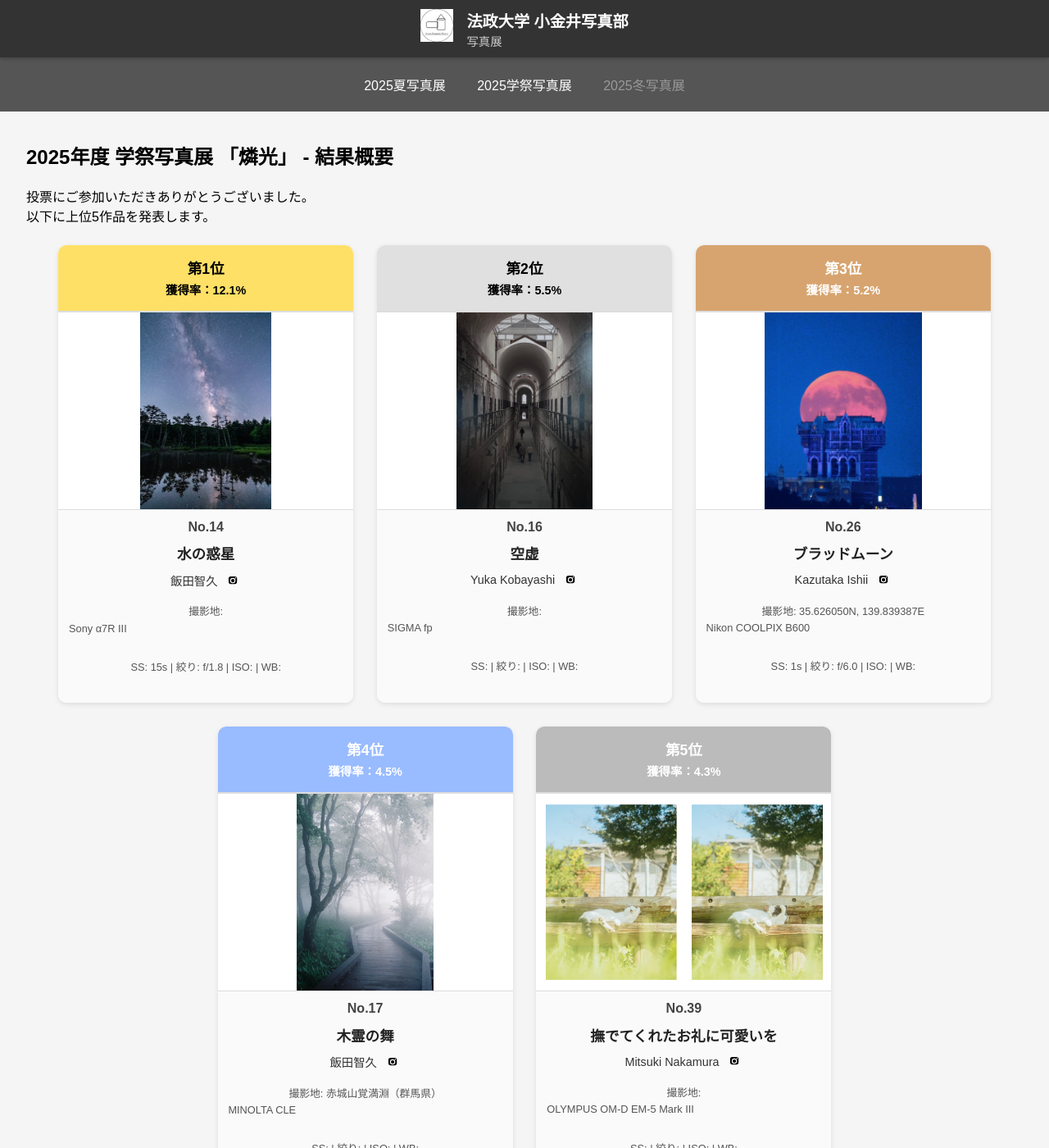
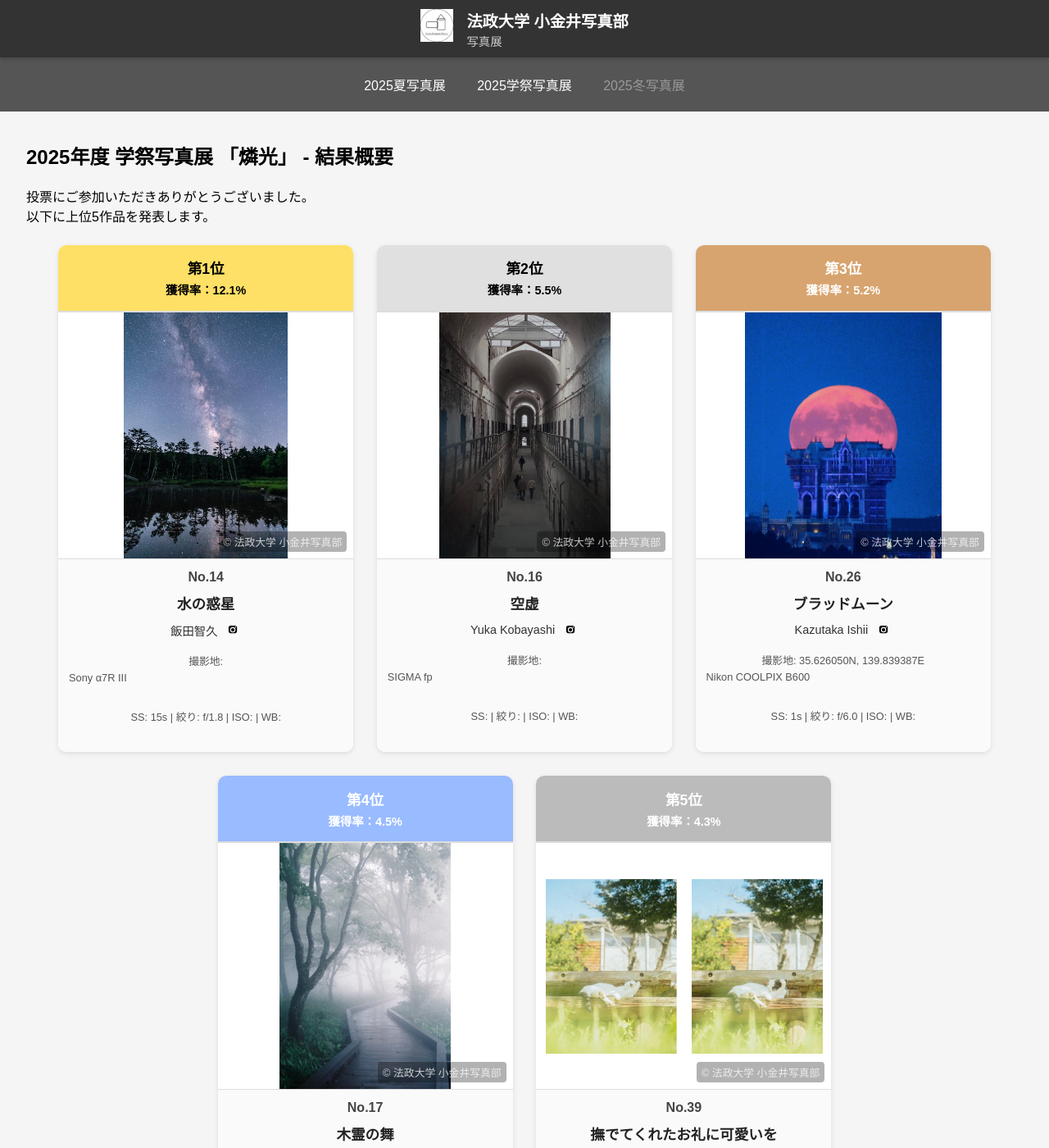
Before and after one commit to fujiyoshi-takayuki/photo-exhibition-site, a Jekyll site: the page built from 2025/gakusai/result.html, in a window 1280 px wide and 1400 px high. Shown: the whole window at 82% size. Built offline with Jekyll 4.4.1, drawn with Linux system fonts in a browser that asks for light colours.

Commit message:
set lightbox and copyright for works on result

```diff
--- a/2025/gakusai/result.html
+++ b/2025/gakusai/result.html
@@ -24,10 +24,14 @@ title: 2025年度 学祭写真展 「燐光」 - 結果概要
       </div>
 
       <!-- 画像 -->
-      <a href="{{ work.images.full | relative_url }}" target="_blank">
-        <img src="{{ work.images.thumb | relative_url }}"
-             alt="作品No.{{ work.no }} {{ work.title }} 作者: {{ work.author }}">
-      </a>
+      <div class="photo-wrapper">
+        <div class="photo"
+              style="background-image: url('{{ work.images.thumb | relative_url }}');"
+              data-full="{{ work.images.full | relative_url }}"
+              alt="作品No.{{ work.no }} {{ work.title }} 作者: {{ work.author }}">
+        </div>
+        <div class="photo-overlay"></div>
+      </div>
 
       <!-- 作品情報 -->
       <div class="result-info">
--- a/css/style.css
+++ b/css/style.css
@@ -654,6 +654,82 @@ footer .disclaimer {
   }
 }
 
+/* ===============================
+   結果概要ページ：保存防止＋Lightbox表示
+   =============================== */
+
+/* 画像コンテナ */
+.photo-wrapper {
+  position: relative;
+  width: 100%;
+  height: 300px;
+  overflow: hidden;
+  cursor: zoom-in;
+  border-radius: 8px;
+}
+
+/* 背景画像 */
+.photo {
+  width: 100%;
+  height: 100%;
+  background-size: contain;
+  background-repeat: no-repeat;
+  background-position: center;
+  user-select: none;
+  pointer-events: none; /* 実体はクリックさせずoverlayで受け取る */
+}
+
+/* クリックレイヤー */
+.photo-overlay {
+  position: absolute;
+  inset: 0;
+  background: transparent;
+  z-index: 10;
+}
+
+/* 透かし */
+.photo-wrapper::after {
+  content: "© 法政大学 小金井写真部";
+  position: absolute;
+  right: 8px;
+  bottom: 8px;
+  font-size: 0.8em;
+  color: rgba(255,255,255,0.75);
+  background: rgba(0,0,0,0.3);
+  padding: 3px 6px;
+  border-radius: 4px;
+  z-index: 11;
+  user-select: none;
+  pointer-events: none;
+}
+
+/* Lightbox 本体 */
+.lightbox {
+  position: fixed;
+  inset: 0;
+  background: rgba(0,0,0,0.85);
+  display: flex;
+  justify-content: center;
+  align-items: center;
+  z-index: 2000;
+  opacity: 0;
+  pointer-events: none;
+  transition: opacity 0.3s ease;
+}
+.lightbox.active {
+  opacity: 1;
+  pointer-events: auto;
+}
+.lightbox img {
+  max-width: 90%;
+  max-height: 90%;
+  border-radius: 6px;
+  box-shadow: 0 0 20px rgba(255,255,255,0.3);
+  user-select: none;
+  touch-action: none; /* ← ピンチズーム用 */
+}
+.lightbox.active { cursor: zoom-out; }
+
 /* 　特別な修飾　 */
 .notice {
   text-align: center;
```
